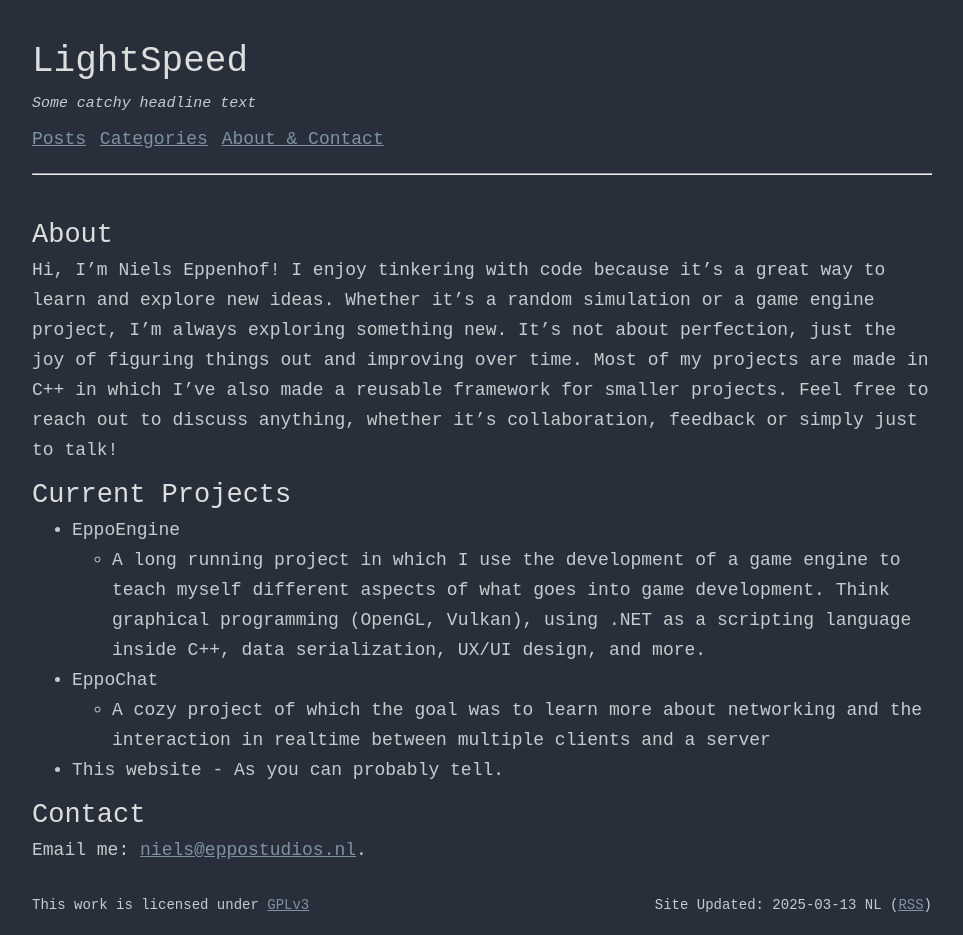
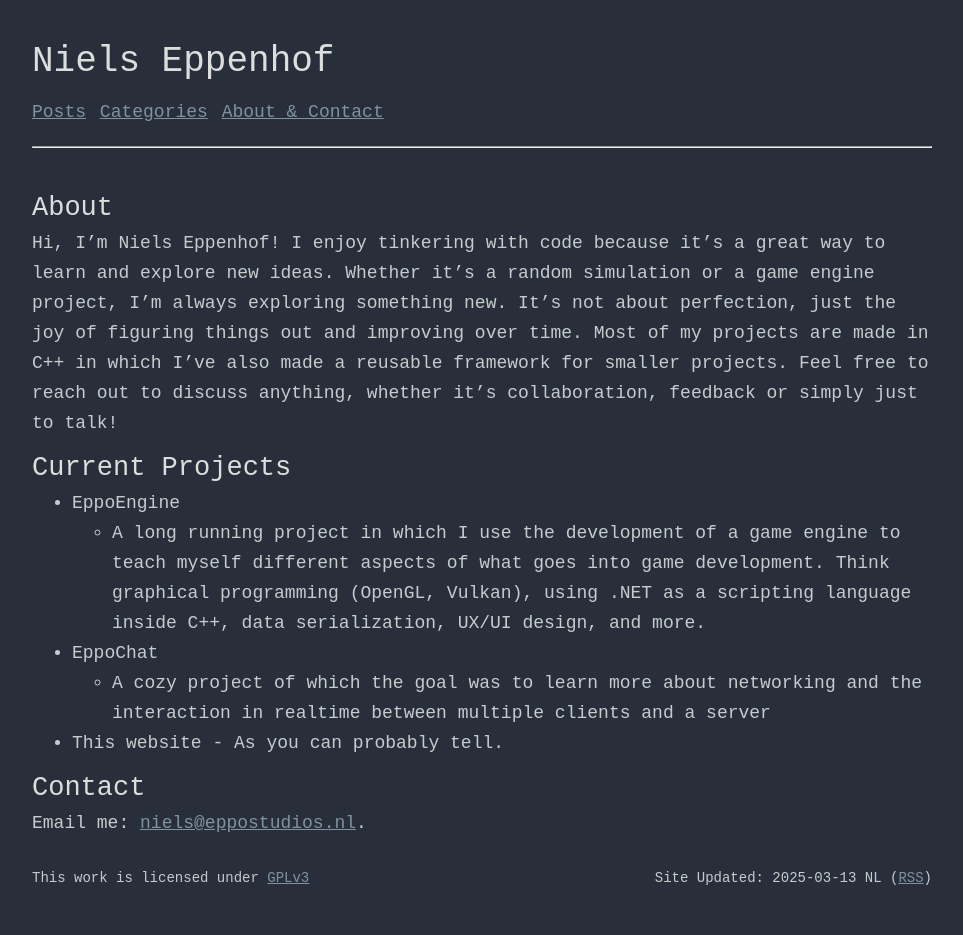
Before and after one commit to nepp95/nepp95.github.io, a Jekyll site: the page built from index.md, in a window 1280 px wide. Shown: the whole page, without its empty margins (158-1121 px from the left). Built offline with Jekyll 4.4.1, drawn with Linux system fonts in a browser that asks for light colours; after the commit the page ends 908 px from its top, so only the background shows below that.

Commit message:
Update header

```diff
--- a/_includes/header.html
+++ b/_includes/header.html
@@ -1,7 +1,5 @@
 <div class="header">
-    <h1>LightSpeed</h1>
-    <br>
-    <h5><i>Some catchy headline text</i></h5>
+    <h1>Niels Eppenhof</h1>
     <br>
     {% include nav.html %}
     <hr>
```
